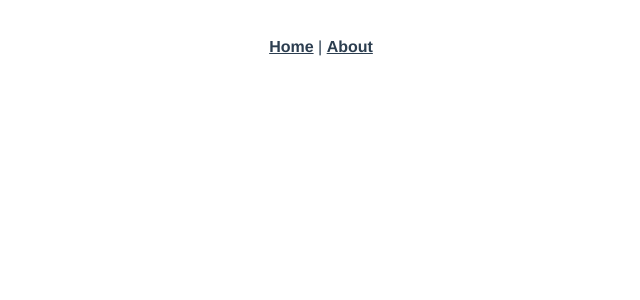
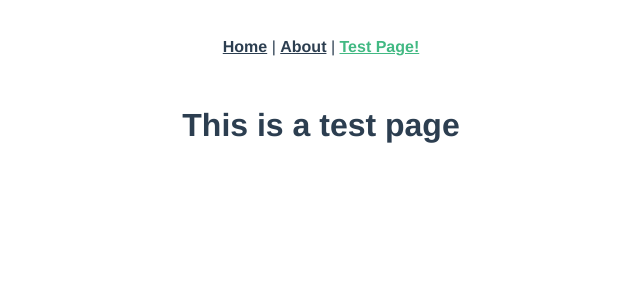
Before and after one commit to codelander-actualize/cookbook-vue-app, a Vue app: page /test in a window 1280 px wide. Shown: the top 300 px of the page, without its empty margins (319-959 px from the left). Built offline with nearby package versions, Linux system fonts and the light colour scheme.

Commit message:
adds test route

```diff
--- a/src/App.vue
+++ b/src/App.vue
@@ -2,7 +2,8 @@
   <div id="app">
     <div id="nav">
       <router-link to="/">Home</router-link> |
-      <router-link to="/about">About</router-link>
+      <router-link to="/about">About</router-link> |
+      <router-link to="/test">Test Page!</router-link>
     </div>
     <router-view/>
   </div>
--- a/src/router.js
+++ b/src/router.js
@@ -1,6 +1,8 @@
 import Vue from 'vue'
 import Router from 'vue-router'
 import Home from './views/Home.vue'
+import About from './views/About.vue'
+import Test from './views/Test.vue'
 
 Vue.use(Router)
 
@@ -16,10 +18,12 @@
     {
       path: '/about',
       name: 'about',
-      // route level code-splitting
-      // this generates a separate chunk (about.[hash].js) for this route
-      // which is lazy-loaded when the route is visited.
-      component: () => import(/* webpackChunkName: "about" */ './views/About.vue')
+      component: About
+    },
+    {
+      path: '/test',
+      name: 'test',
+      component: Test
     }
   ]
 })
--- /dev/null
+++ b/src/views/Test.vue
@@ -0,0 +1,5 @@
+<template>
+  <div class="test">
+    <h1>This is a test page</h1>
+  </div>
+</template>
```
